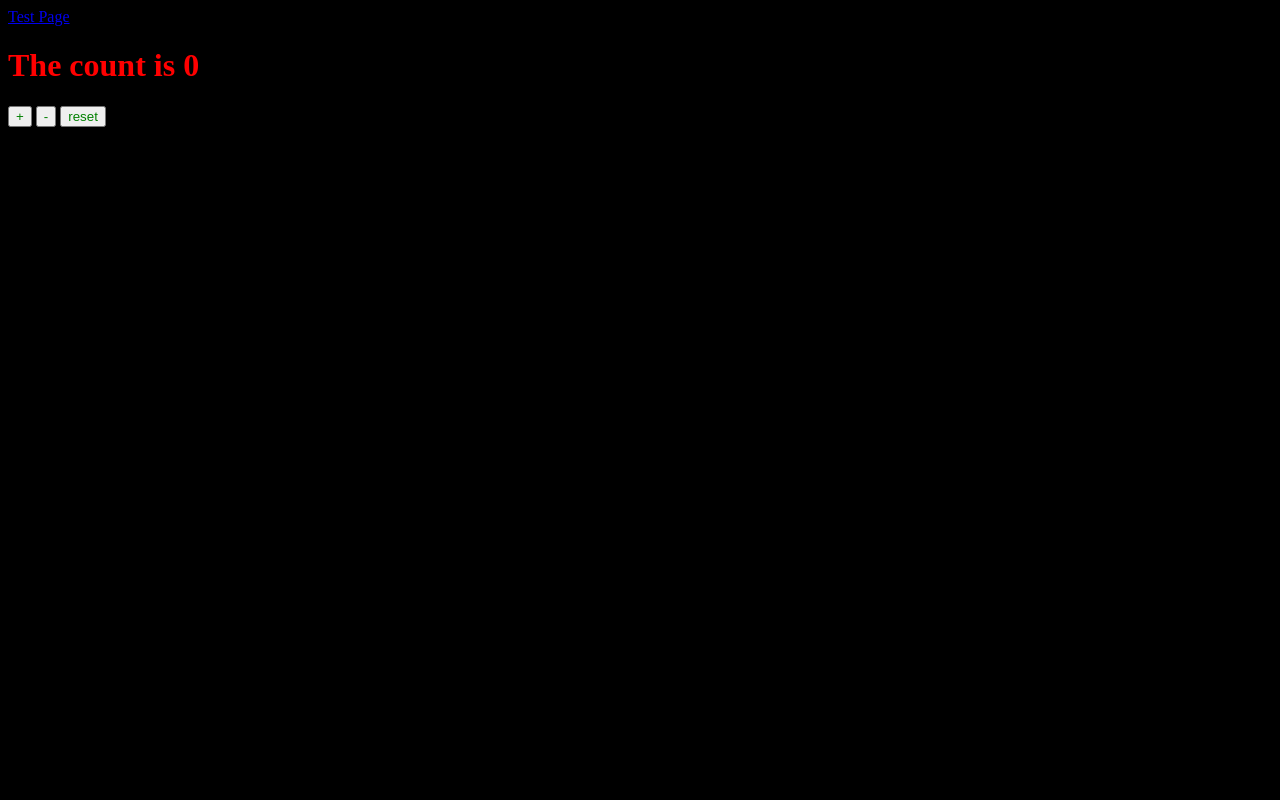
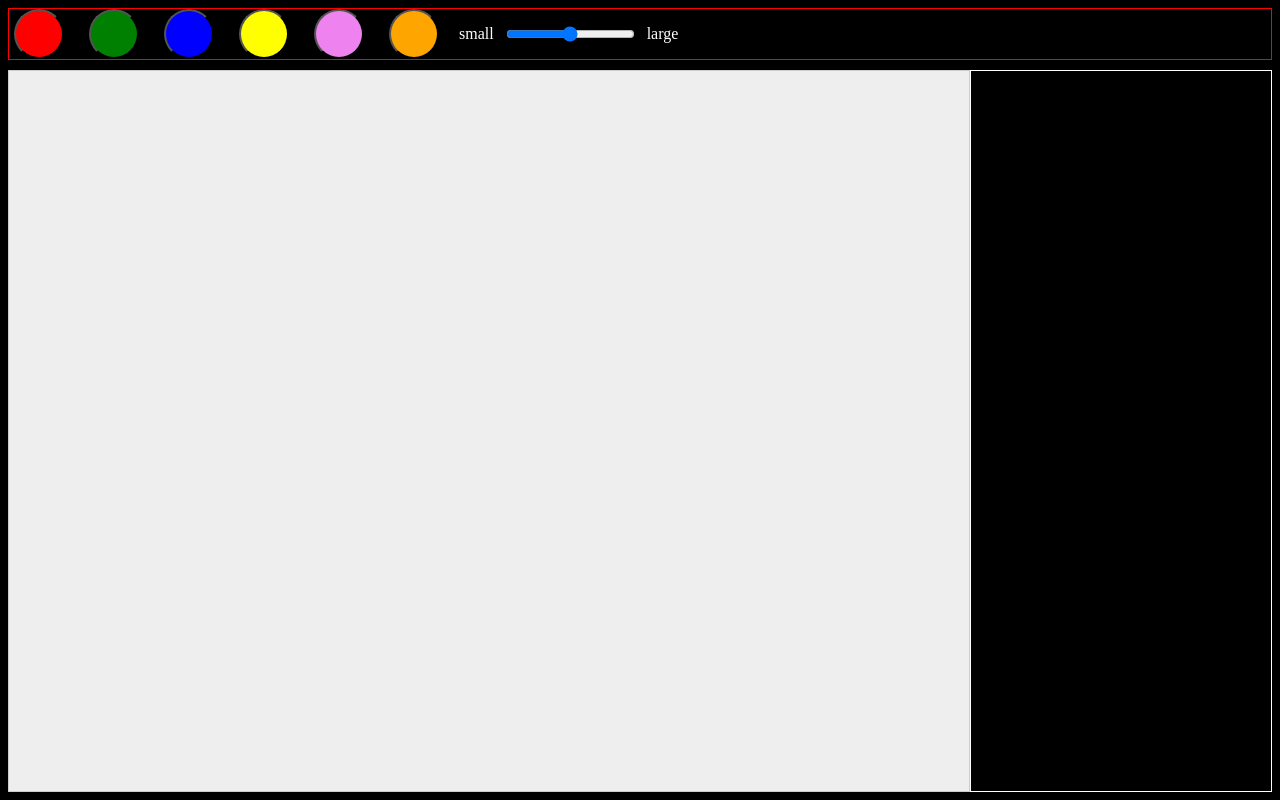
Before and after one commit to RadhiRasho/simple-svelte, a SvelteKit app: page / in a window 1280 px wide. Built offline with nearby package versions, Linux system fonts and the light colour scheme.

Commit message:
updating packages

```diff
--- a/src/routes/+page.svelte
+++ b/src/routes/+page.svelte
@@ -1,42 +1,163 @@
-<script>
-	import { count } from '$lib';
+<script lang="ts">
+	import { onMount } from 'svelte';
 
-	$: arr = new Array($count).fill(0);
+	let colors: string[] = ['red', 'green', 'blue', 'yellow', 'violet', 'orange'];
+	let images: string[] = [];
+
+	let color: string = 'red';
+	let size: number = 50;
+
+	let canvas: HTMLCanvasElement;
+	let context: CanvasRenderingContext2D | null;
+	let previous: { x: any; y: any } | null;
+
+	onMount(() => {
+		context = canvas.getContext('2d');
+
+		function resize() {
+			canvas.width = canvas.clientWidth;
+			canvas.height = canvas.clientHeight;
+		}
+
+		window.addEventListener('resize', resize);
+		resize();
+
+		return () => {
+			window.removeEventListener('resize', resize);
+		};
+	});
+
+	function get_coords(e: { clientX: any; clientY: any }) {
+		const { clientX, clientY } = e;
+		const { left, top } = canvas.getBoundingClientRect();
+		const x = clientX - left;
+		const y = clientY - top;
+		return { x, y };
+	}
+
+	function capture_state() {
+		const state = canvas.toDataURL();
+		images = [state, ...images];
+	}
 </script>
 
-<a href="./test">Test Page</a>
+<div class="colors">
+	{#each colors as selectable}
+		<button
+			class="color"
+			style="background: {selectable}"
+			class:active={color === selectable}
+			on:click={() => (color = selectable)}
+		/>
+	{/each}
+	<div class="range">
+		small
+		<input type="range" min="1" max="100" bind:value={size} />
+		large
+	</div>
+</div>
 
-<h1>The count is {$count}</h1>
+<div class="main-section">
+	<canvas
+		bind:this={canvas}
+		on:pointerdown={(e) => {
+			const coords = get_coords(e);
+			if (context === null) throw new Error('context is null');
 
-<button on:click={count.increment}>+</button>
-<button on:click={count.decrement}>-</button>
-<button on:click={count.reset}>reset</button>
-<br />
-<br />
+			context.fillStyle = color;
+			context?.beginPath();
+			context?.arc(coords.x, coords.y, size / 2, 0, 2 * Math.PI);
+			context?.fill();
 
-{#each arr as i, index}
-	<span>{i + index + 1}&nbsp;</span>
-{/each}
+			previous = coords;
+		}}
+		on:pointerup={capture_state}
+		on:pointerleave={() => (previous = null)}
+		on:pointermove={(e) => {
+			const coords = get_coords(e);
 
-{#if $count > 10}
-	<p>That's a lot of clicks!</p>
-{/if}
+			if (e.buttons === 1) {
+				e.preventDefault();
+
+				if (context === null) throw new Error('context is null');
+				context.strokeStyle = color;
+				context.lineWidth = size;
+				context.lineCap = 'round';
+				context?.beginPath();
+				context?.moveTo(previous?.x, previous?.y);
+				context?.lineTo(coords.x, coords.y);
+				context?.stroke();
+			}
+
+			previous = coords;
+		}}
+	/>
+	<div class="images">
+		{#each images as src, key}
+			<img alt={key.toString()} {src} />
+		{/each}
+	</div>
+</div>
 
 <style>
-	h1 {
-		color: red;
-	}
-
-	span,
-	p {
-		color: violet;
-	}
-
-	button {
-		color: green;
-	}
-
 	:global(body) {
 		background: black;
 	}
+
+	canvas {
+		background: #eee;
+		border: 1px solid #ccc;
+		width: 75vw;
+		height: 90vh;
+	}
+
+	.color {
+		border-radius: 100%;
+		height: 50px;
+		margin: 0 5px;
+		width: 50px;
+
+		&:active {
+			border: 1px solid white;
+		}
+	}
+
+	.colors {
+		display: flex;
+		flex-direction: row;
+		flex-wrap: wrap;
+		border: 1px solid red;
+		margin-bottom: 10px;
+		gap: 15px;
+	}
+
+	.main-section {
+		display: flex;
+		flex-direction: row;
+		align-items: center;
+	}
+
+	.images {
+		border: white 1px solid;
+		display: flex;
+		flex-direction: column;
+		height: 90vh;
+		width: 25vw;
+		overflow-y: auto;
+		gap: 10px;
+
+		& > img {
+			width: 100%;
+			background-color: transparent;
+			border: 1px solid white;
+		}
+	}
+
+	.range {
+		color: white;
+		display: flex;
+		flex-direction: row;
+		align-items: center;
+		gap: 10px;
+	}
 </style>
--- a/src/routes/test/+page.svelte
+++ /dev/null
@@ -1,163 +0,0 @@
-<script lang="ts">
-	import { onMount } from 'svelte';
-
-	let colors: string[] = ['red', 'green', 'blue', 'yellow', 'violet', 'orange'];
-	let images: string[] = [];
-
-	let color: string = 'red';
-	let size: number = 50;
-
-	let canvas: HTMLCanvasElement;
-	let context: CanvasRenderingContext2D | null;
-	let previous: { x: any; y: any } | null;
-
-	onMount(() => {
-		context = canvas.getContext('2d');
-
-		function resize() {
-			canvas.width = canvas.clientWidth;
-			canvas.height = canvas.clientHeight;
-		}
-
-		window.addEventListener('resize', resize);
-		resize();
-
-		return () => {
-			window.removeEventListener('resize', resize);
-		};
-	});
-
-	function get_coords(e: { clientX: any; clientY: any }) {
-		const { clientX, clientY } = e;
-		const { left, top } = canvas.getBoundingClientRect();
-		const x = clientX - left;
-		const y = clientY - top;
-		return { x, y };
-	}
-
-	function capture_state() {
-		const state = canvas.toDataURL();
-		images = [state, ...images];
-	}
-</script>
-
-<div class="colors">
-	{#each colors as selectable}
-		<button
-			class="color"
-			style="background: {selectable}"
-			class:active={color === selectable}
-			on:click={() => (color = selectable)}
-		/>
-	{/each}
-	<div class="range">
-		small
-		<input type="range" min="1" max="100" bind:value={size} />
-		large
-	</div>
-</div>
-
-<div class="main-section">
-	<canvas
-		bind:this={canvas}
-		on:pointerdown={(e) => {
-			const coords = get_coords(e);
-			if (context === null) throw new Error('context is null');
-
-			context.fillStyle = color;
-			context?.beginPath();
-			context?.arc(coords.x, coords.y, size / 2, 0, 2 * Math.PI);
-			context?.fill();
-
-			previous = coords;
-		}}
-		on:pointerup={capture_state}
-		on:pointerleave={() => (previous = null)}
-		on:pointermove={(e) => {
-			const coords = get_coords(e);
-
-			if (e.buttons === 1) {
-				e.preventDefault();
-
-				if (context === null) throw new Error('context is null');
-				context.strokeStyle = color;
-				context.lineWidth = size;
-				context.lineCap = 'round';
-				context?.beginPath();
-				context?.moveTo(previous?.x, previous?.y);
-				context?.lineTo(coords.x, coords.y);
-				context?.stroke();
-			}
-
-			previous = coords;
-		}}
-	/>
-	<div class="images">
-		{#each images as src, key}
-			<img alt={key.toString()} {src} />
-		{/each}
-	</div>
-</div>
-
-<style>
-	:global(body) {
-		background: black;
-	}
-
-	canvas {
-		background: #eee;
-		border: 1px solid #ccc;
-		width: 75vw;
-		height: 90vh;
-	}
-
-	.color {
-		border-radius: 100%;
-		height: 50px;
-		margin: 0 5px;
-		width: 50px;
-
-		&:active {
-			border: 1px solid white;
-		}
-	}
-
-	.colors {
-		display: flex;
-		flex-direction: row;
-		flex-wrap: wrap;
-		border: 1px solid red;
-		margin-bottom: 10px;
-		gap: 15px;
-	}
-
-	.main-section {
-		display: flex;
-		flex-direction: row;
-		align-items: center;
-	}
-
-	.images {
-		border: white 1px solid;
-		display: flex;
-		flex-direction: column;
-		height: 90vh;
-		width: 25vw;
-		overflow-y: auto;
-		gap: 10px;
-
-		& > img {
-			width: 100%;
-			background-color: transparent;
-			border: 1px solid white;
-		}
-	}
-
-	.range {
-		color: white;
-		display: flex;
-		flex-direction: row;
-		align-items: center;
-		gap: 10px;
-	}
-</style>
```
Also changed, not shown: package.json (+19 -14 lines), 1 other file (tests, documents, lock files or other folders).
